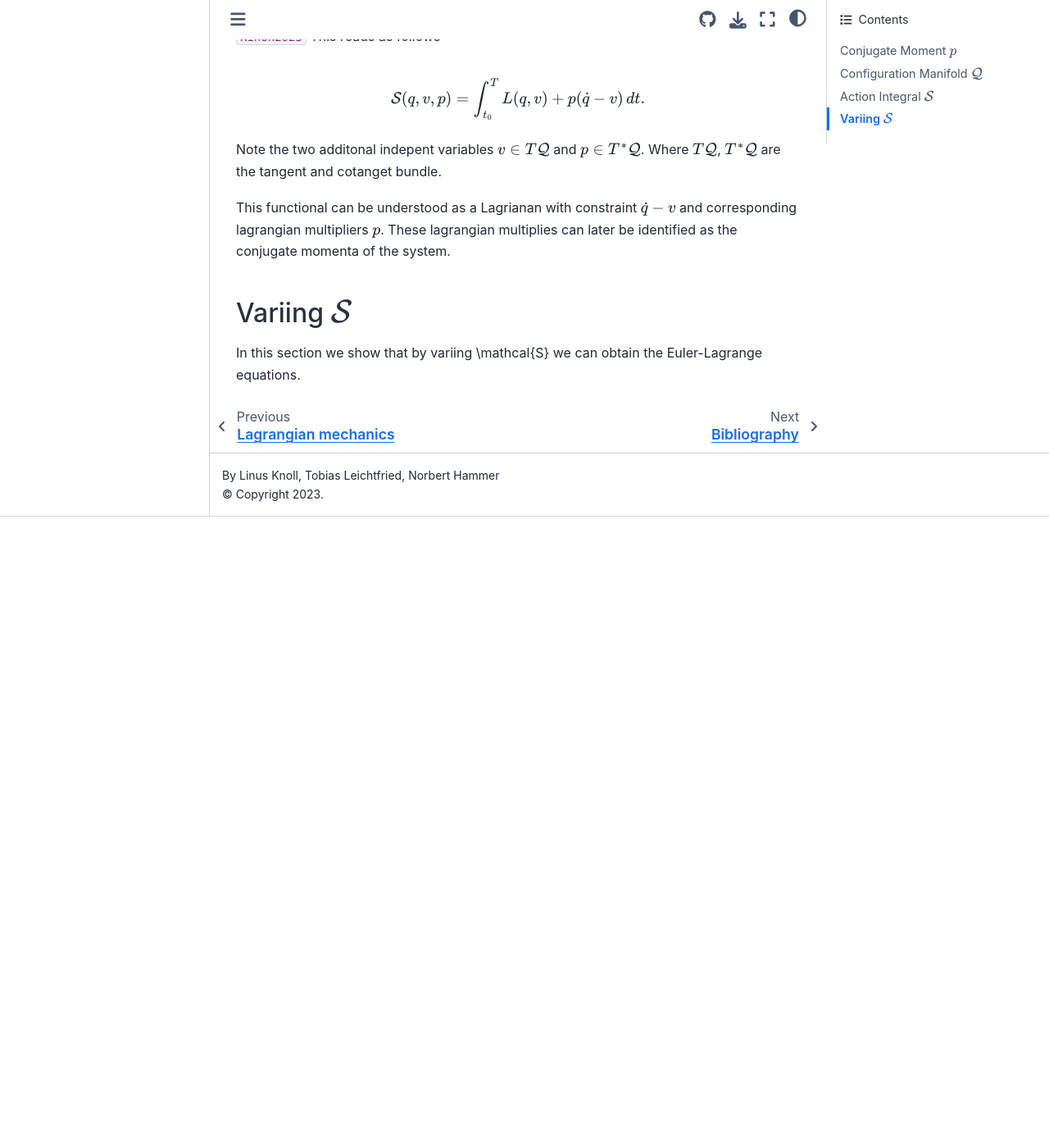
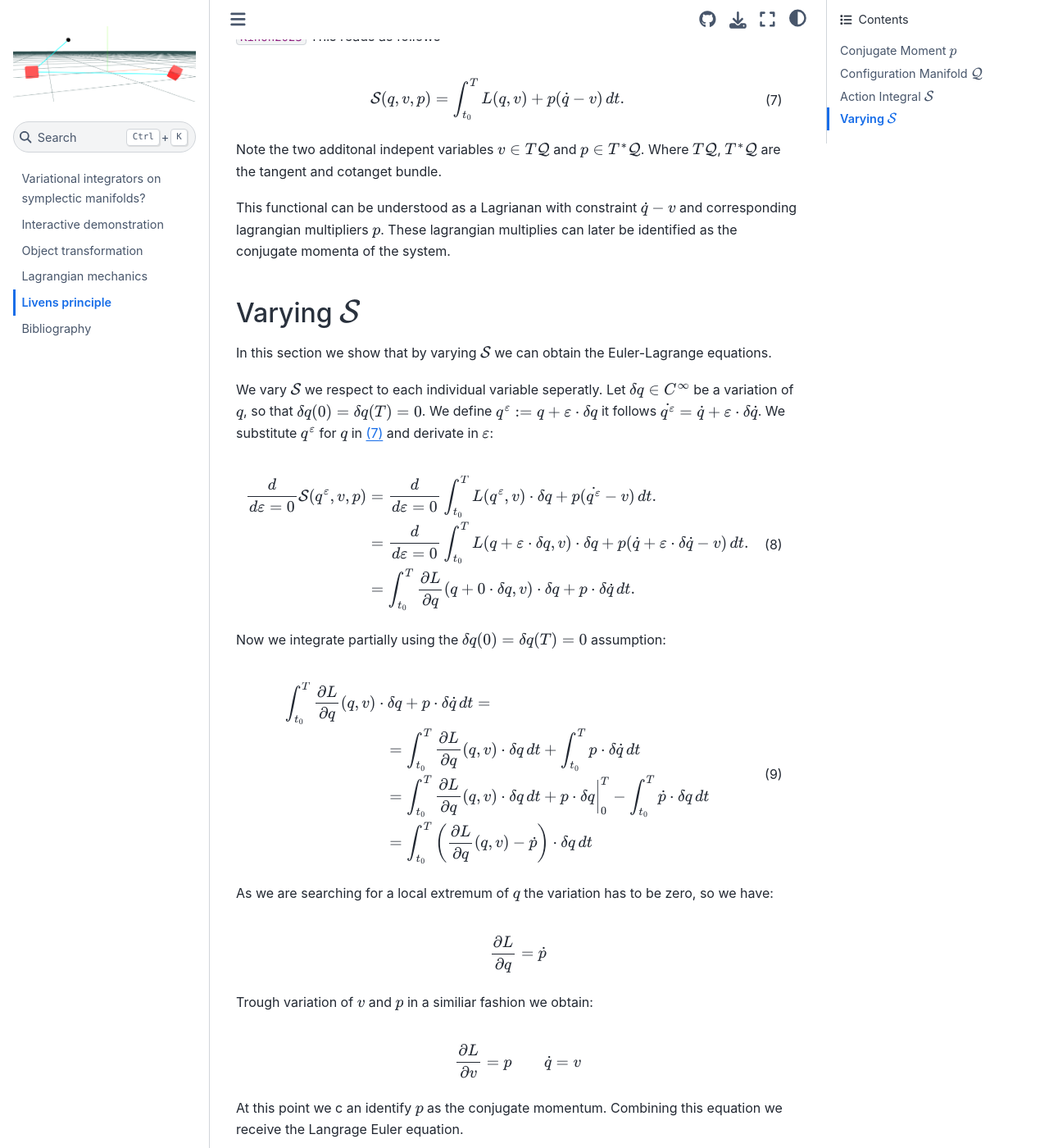
Before and after one commit to triadtitans/seminar_rigid_body_methods, a Jupyter Book: the page built from livensprinciple.md, in a window 1280 px wide and 1400 px high, scrolled down 2869 px. Shown: the whole window at 82% size. Built offline with Jupyter Book 1.0.4 settings and Sphinx 7.4.7 and the Sphinx Book theme 1.1.4, drawn with Linux system fonts in a browser that asks for light colours; cross-references to code outside the pages are shown as plain code; before the commit the page ends 3499 px from its top, so only the background shows below that; some of the changed text lies outside the part shown.

Commit message:
commit variation of l

```diff
--- a/livensprinciple.md
+++ b/livensprinciple.md
@@ -141,5 +141,55 @@ This functional can be understood as a Lagrianan with constraint $\dot{q}-v$ and
 These lagrangian multiplies can later be identified as the conjugate momenta of the system.
 
 
-## Variing $\mathcal{S}$
-In this section we show that by variing \mathcal{S} we can obtain the Euler-Lagrange equations.
+## Varying $\mathcal{S}$
+In this section we show that by varying $\mathcal{S}$ we can obtain the Euler-Lagrange equations.
+
+We vary $\mathcal{S}$ we respect to each individual variable seperatly.
+Let $\delta q \in C^\infty$ be a variation of $q$, so that $\delta q(0)=\delta q(T)=0$. We
+define $q^\varepsilon := q+\varepsilon\cdot\delta q $ it follows
+$\dot{q^\varepsilon}=\dot{q}+\varepsilon \cdot \delta \dot{q}$. We substitute
+$q^\varepsilon$ for $q$ in  {eq}`livens` and derivate in $\varepsilon$:
+
+\begin{align}
+
+\frac{d}{d\varepsilon = 0}\mathcal{S}({q^\varepsilon},v,p)
+        =&\; \frac{d}{d\varepsilon = 0}  \int_{t_0}^{T} L(q^\varepsilon,v)\cdot \delta q + p(\dot{q^\varepsilon}-v) \,dt. \\
+        =&\;    \frac{d}{d\varepsilon = 0} \int_{t_0}^{T} L( q+\varepsilon\cdot\delta q,v)\cdot \delta q + p(\dot{q}+\varepsilon \cdot
+            \delta \dot{q}-v) \,dt. \\
+        =&\;  \int_{t_0}^{T} \frac{\partial L}{\partial q}(q+0\cdot\delta q,v)\cdot \delta q + p\cdot\delta \dot{q} \,dt. \\
+
+\end{align}
+Now we integrate partially using the $\delta q(0)=\delta q(T)=0$ assumption:
+\begin{align}
+
+ \int_{t_0}^{T} \frac{\partial L}{\partial q}(q,v)\cdot \delta q &+ p\cdot\delta \dot{q} \,dt =\\
+        =&\; \int_{t_0}^{T} \frac{\partial L}{\partial q}(q,v)\cdot \delta q \,dt + \int_{t_0}^{T}p\cdot\delta \dot{q}\, dt\\
+        =&\;  \int_{t_0}^{T} \frac{\partial L}{\partial q}(q,v)\cdot \delta q \,dt + p\cdot\delta q\bigg|^T_0
+            -\int_{t_0}^{T} \dot{p} \cdot \delta q \,dt\\
+        =&\; \int_{t_0}^{T} \left(\frac{\partial L}{\partial q}(q,v)
+            -\dot{p}\right) \cdot \delta q \,dt\\
+\end{align}
+
+As we are searching for a local extremum of $q$ the variation has to be zero, so we have:
+
+$$
+\frac{\partial L}{\partial q} =
+            \dot{p} \\
+$$
+Trough variation of $v$ and $p$ in a similiar fashion we obtain:
+
+$$
+\frac{\partial L}{\partial v} =
+            p
+\quad\quad
+            \dot{q}=v \\
+$$
+At this point we c an identify $p$ as the conjugate momentum. Combining this equation we
+receive the Langrage Euler equation.
+
+$$
+\frac{\partial L}{\partial q}(q,v) = \frac{\partial L}{\partial q}(q,\dot{q}) =
+            \dot{p}(q,\dot{q}) =  \frac{d}{dt}\frac{\partial L}{\partial v}(q,\dot{q})\\
+$$
+Now we have shown that the functional {eq}`livens` describes the same system as the Lagrangian. For
+a more in depth investigation of the properties of th livens principle see {cite}`Kinon2023`.klinon
```
Also changed, not shown: other parts of livensprinciple.md (+1 -1 lines).
